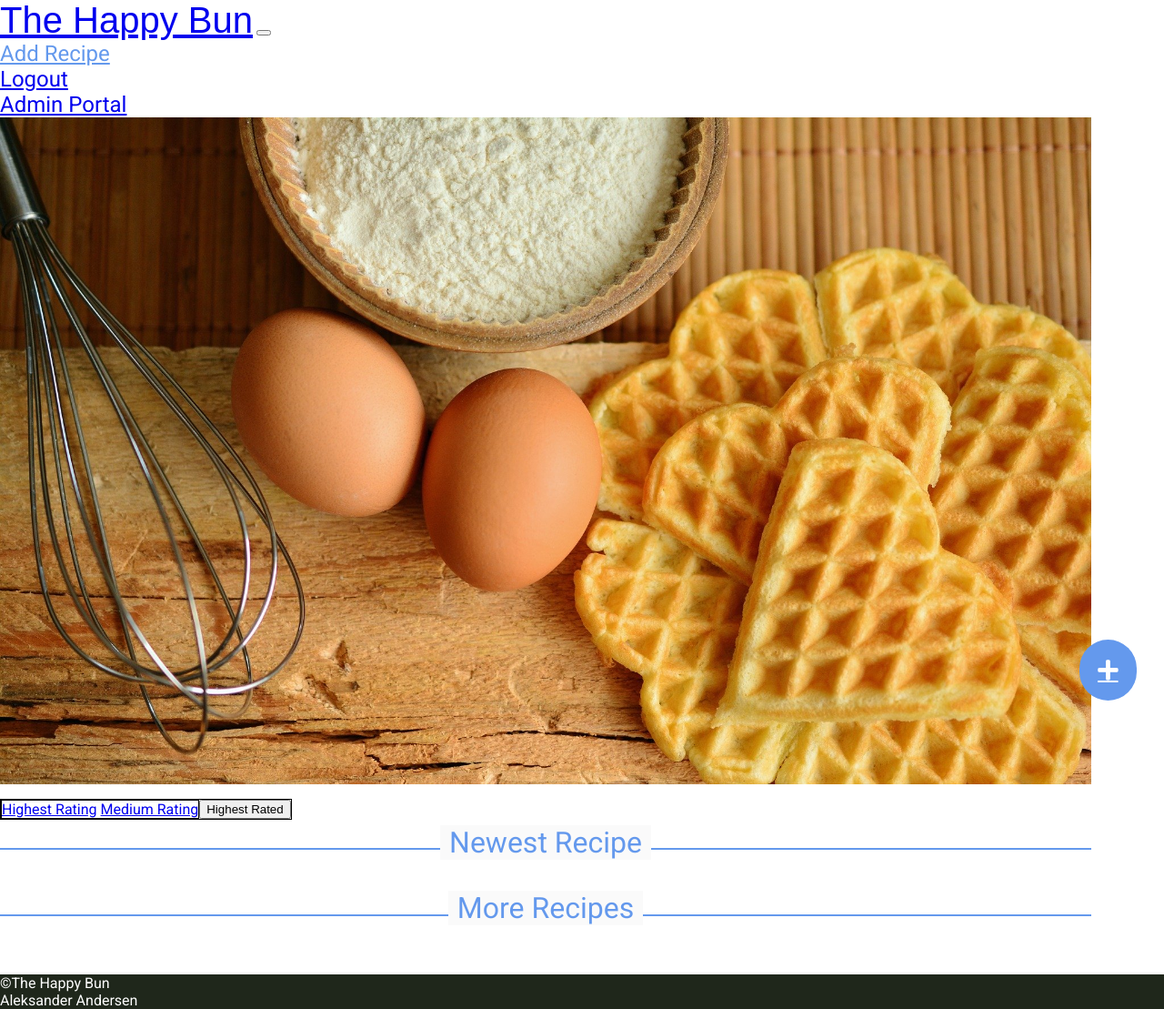
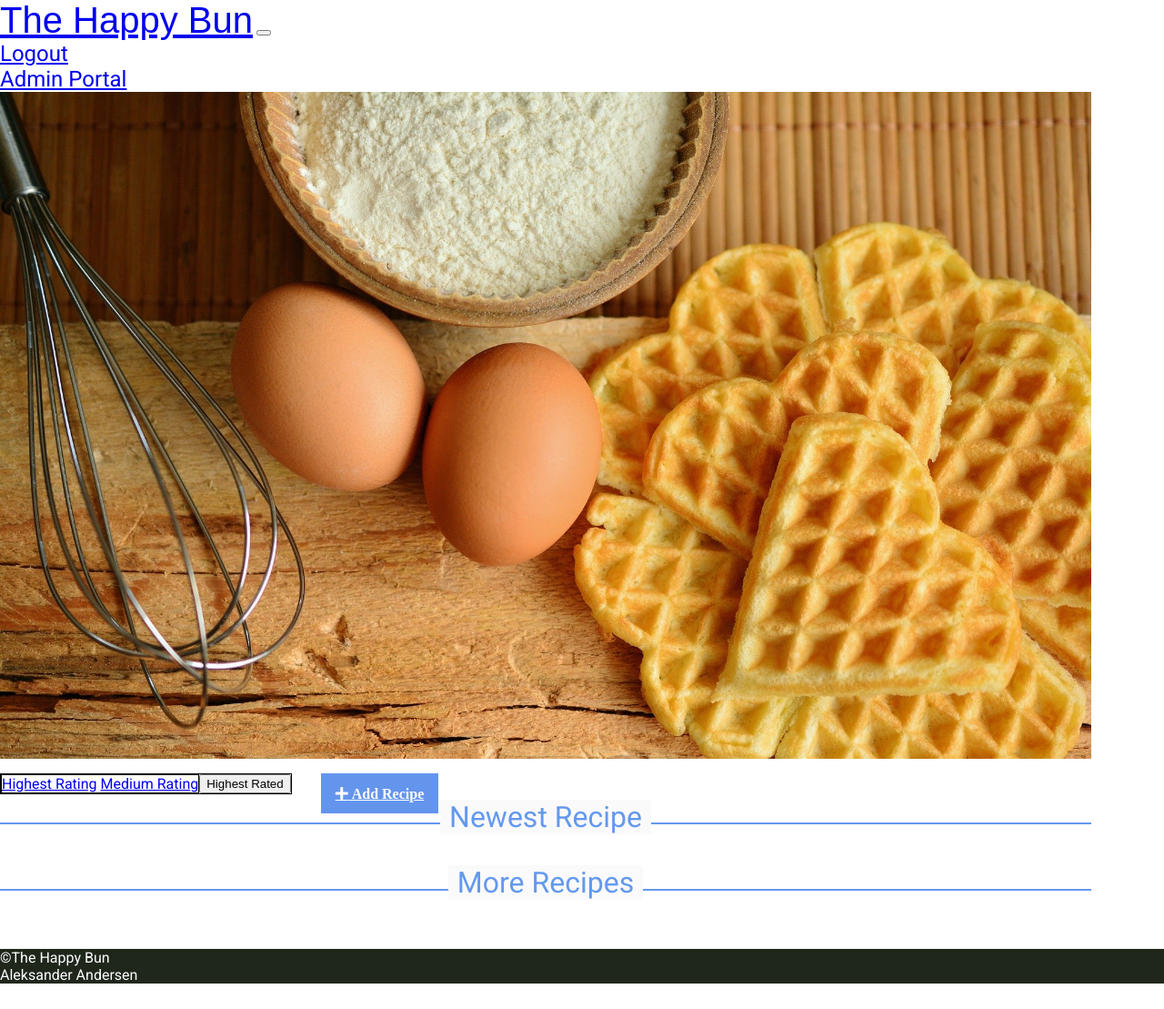
Before and after one commit to Pyleks/Milestone-Project-3, a Flask app: page /recipes in a window 1280 px wide. Shown: the whole page at 91% size. After the commit the page ends 1081 px from the top, so only its background shows below. Run offline with Flask 2, Linux system fonts and the light colour scheme; the visitor is signed in with stand-in values (Sample User, id 1); a database or web service that is not in the repository returns one stand-in record (values such as "Sample title"); some libraries are stand-ins or nearby versions.

Commit message:
Changed add-recipe button as it was not seen by anyone

```diff
--- a/static/css/style.css
+++ b/static/css/style.css
@@ -152,6 +152,15 @@ a {
     padding: 0.9em 1em 0.9em 1em;
     float: right;
     display: none;
+}
+
+.add-recipe {
+    display: -webkit-box;
+    background-color: cornflowerblue;
+    color: white;
+    margin: 0 0 0 2em;
+    padding: 0.9em 1em 0.9em 1em;
+    float: left;
 }
 
 .icon-size {
@@ -330,7 +339,7 @@ a {
     box-shadow: 0 2px 2px 0 rgba(0,0,0,.14), 0 3px 1px -2px rgba(0,0,0,.2), 0 1px 5px 0 rgba(0,0,0,.12);
 }
 
-.add-button {
+.update-button {
     display: -webkit-box;
     display: -ms-flexbox;
     display: flex;
@@ -674,6 +683,13 @@ a {
     .error-direction {
         font-size: 1.6em;
     }
+    .add-recipe {
+        display: none;
+    }
+    .m-add-recipe {
+        display: unset;
+    }
+
 
 }
 
--- a/templates/base.html
+++ b/templates/base.html
@@ -30,9 +30,6 @@
                     <ul class="navbar-nav ml-auto">
                         {% if session.user %}
 <!--                        Logout Button displayed if user is logged in-->
-                        <li class="nav-item">
-                            <a class="nav-link txt-blue" href="{{url_for('add_pastry')}}">Add Recipe</a>
-                        </li>
                         <li class="nav-item">
                             <a class="nav-link" href="{{url_for('logout')}}">Logout</a>
                         </li>
--- a/templates/index.html
+++ b/templates/index.html
@@ -24,8 +24,10 @@
                     <a class="dropdown-item" href="{{url_for('sort_by_rating')}}">Medium Rating</a>
                 </div>
             </div>
+            {% if session.user %}
+            <a role="button" class="bg-blue txt-white btn add-recipe fas fa-plus" href="{{url_for('add_pastry')}}">
+                Add Recipe</a>
         </div>
-        {% if session.user %}
         <div class="col-6">
             <a role="button" class="bg-blue txt-white btn m-add-recipe fas fa-plus" href="{{url_for('add_pastry')}}">
                 Add Recipe</a>
@@ -163,9 +165,4 @@
 </section>
 
 
-<!--Add recipe button-->
-{% if session.user %}
-<a class="add-button btn btn-outline-dark fas fa-plus icon-size" href="{{url_for('add_pastry')}}" role="button"></a>
-{%endif%}
-
 {% endblock %}
--- a/templates/pastry.html
+++ b/templates/pastry.html
@@ -119,7 +119,7 @@
 {% if session.user == recipe_data.author or session.user == "Administrator" %}
 <a class="delete-button btn btn-outline-dark fas fa-trash"
    href="{{url_for('delete_recipe', recipe_id=recipe_data._id)}}" role="button"></a>
-<a class="add-button btn btn-outline-dark fas fa-pen" href="{{url_for('edit_recipe', recipe_id=recipe_data._id)}}"
+<a class="update-button btn btn-outline-dark fas fa-pen" href="{{url_for('edit_recipe', recipe_id=recipe_data._id)}}"
    role="button" id="update"></a>
 {% endif %}
 
```
